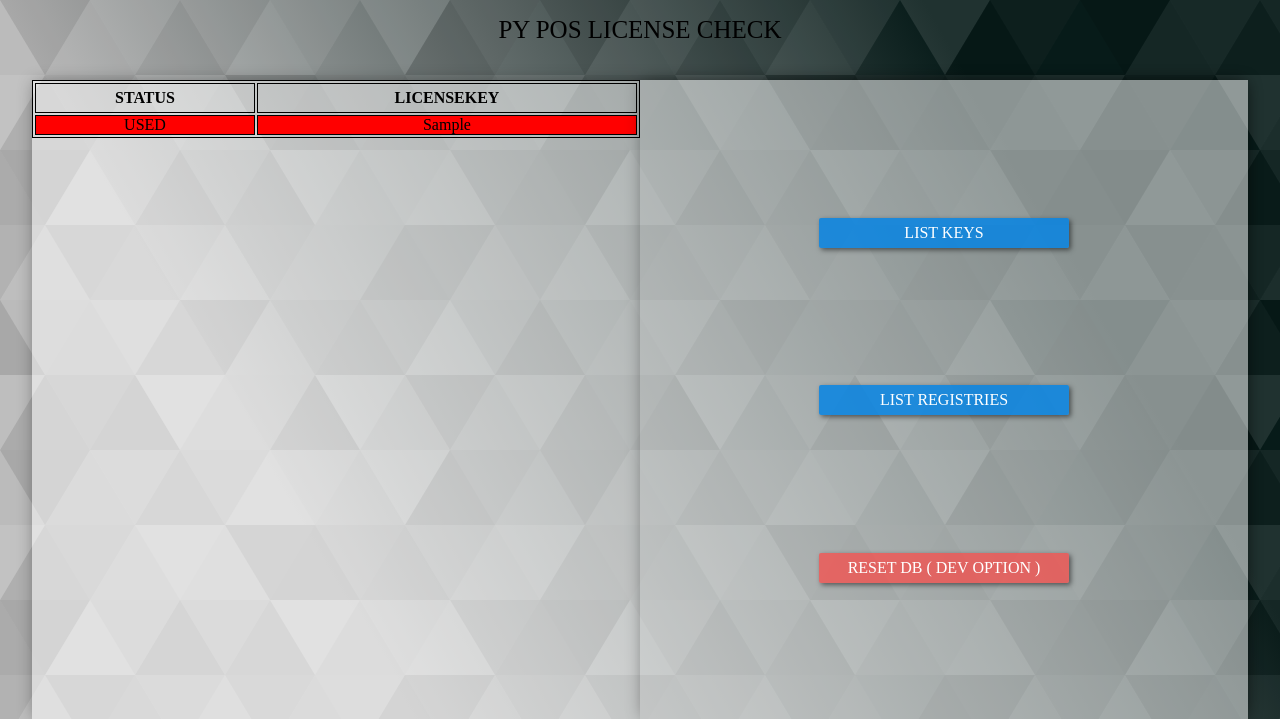
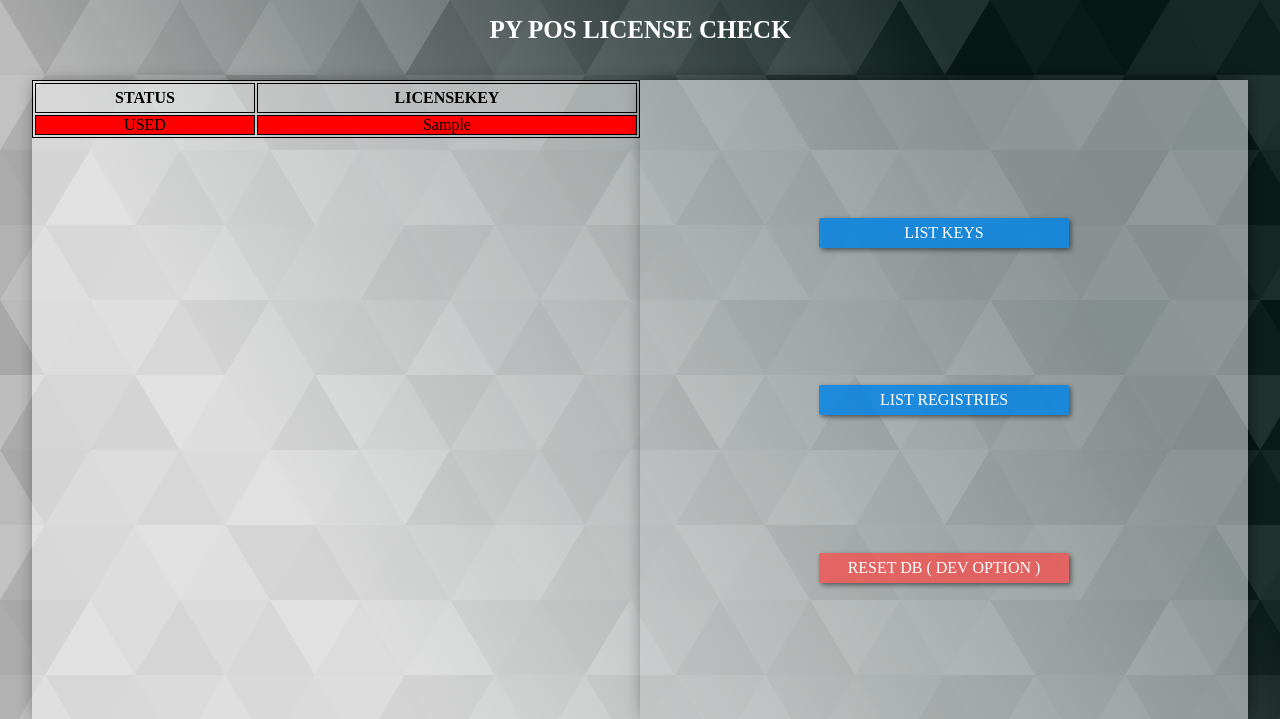
Before and after one commit to Ahmed-ft/PYPOS-LICENSE-CHECK, a Flask app: page / in a window 1280 px wide. Shown: the top 719 px of the page. Run offline with Flask 2, Linux system fonts and the light colour scheme; a user stored in the database is signed in; tables that the repository leaves empty hold one stand-in row (values such as "Sample post"); some web fonts are replaced.

Commit message:
no comment

```diff
--- a/root/main/templates/main/index.html
+++ b/root/main/templates/main/index.html
@@ -21,7 +21,7 @@
 
 <body>
 
-    <span class="center" style="top: 30px !important; color: black; font-size: 25px;"> PY POS LICENSE CHECK </span>
+    <span class="center" style="top: 30px !important; font-weight: 600; color: white; font-size: 25px;"> PY POS LICENSE CHECK </span>
 
     <style>
 
```
